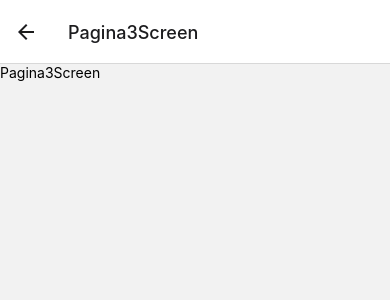
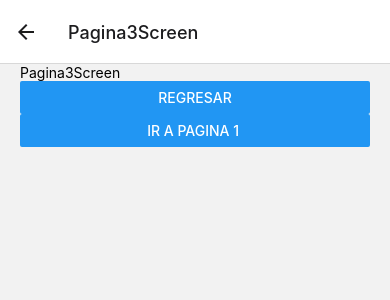
Before and after one commit to braianLucero/ReactNativeProyecto, a React Native app in the folder NavegacionApp/: screen /Pagina3Screen in a window 390 px wide. Shown: the top 300 px of the page. Built offline with nearby package versions, Linux system fonts and the light colour scheme.

Commit message:
navigating between screens

```diff
--- a/NavegacionApp/src/Screen/Pagina1Screen.tsx
+++ b/NavegacionApp/src/Screen/Pagina1Screen.tsx
@@ -1,10 +1,21 @@
 import React from 'react'
-import { View, Text } from 'react-native';
+import { Button, View } from 'react-native';
+import { StackScreenProps } from '@react-navigation/stack'
+import { styles } from '../theme/appTheme';
 
-export const Pagina1Screen = () => {
+
+
+
+interface Props extends StackScreenProps<any, any> { };
+
+export const Pagina1Screen = ({ navigation }: Props) => {
     return (
-        <View>
-            <Text>Pagina1Screen</Text>
+        <View style={styles.globalMargin}>
+            <Button
+                title='Ir pagina 2'
+                onPress={() => navigation.navigate('Pagina2Screen')}
+
+            />
         </View>
     )
 }
--- a/NavegacionApp/src/Screen/Pagina2Screen.tsx
+++ b/NavegacionApp/src/Screen/Pagina2Screen.tsx
@@ -1,10 +1,21 @@
 import React from 'react'
-import { View, Text } from 'react-native';
+import { View, Text, Button } from 'react-native';
+import { useNavigation } from '@react-navigation/core';
+import { styles } from '../theme/appTheme';
 
 export const Pagina2Screen = () => {
+
+    const navigator = useNavigation()
+
     return (
-        <View>
+        <View style={styles.globalMargin}>
             <Text>Pagina2Screen</Text>
+
+            <Button
+                title=' Ir pagina 3'
+                onPress={() => navigator.navigate('Pagina3Screen')}
+            />
+
         </View>
     )
 }
--- a/NavegacionApp/src/Screen/Pagina3Screen.tsx
+++ b/NavegacionApp/src/Screen/Pagina3Screen.tsx
@@ -1,10 +1,26 @@
 import React from 'react'
-import { View, Text } from 'react-native';
+import { View, Text, Button } from 'react-native';
+import { StackScreenProps } from '@react-navigation/stack';
+import { styles } from '../theme/appTheme';
 
-export const Pagina3Screen = () => {
+interface Props extends StackScreenProps<any, any> { };
+
+export const Pagina3Screen = ({ navigation }: Props) => {
     return (
-        <View>
+        <View style={styles.globalMargin}>
             <Text>Pagina3Screen</Text>
+
+            <Button
+                title='Regresar'
+                onPress={() => navigation.pop()}
+            />
+
+
+            <Button
+                title='Ir a pagina 1 '
+                onPress={() => navigation.popToTop()}
+            />
+
         </View>
     )
 }
--- /dev/null
+++ b/NavegacionApp/src/theme/appTheme.tsx
@@ -0,0 +1,8 @@
+import { StyleSheet } from 'react-native';
+
+
+export const styles = StyleSheet.create({
+    globalMargin: {
+        marginHorizontal: 20,
+    }
+});
```
